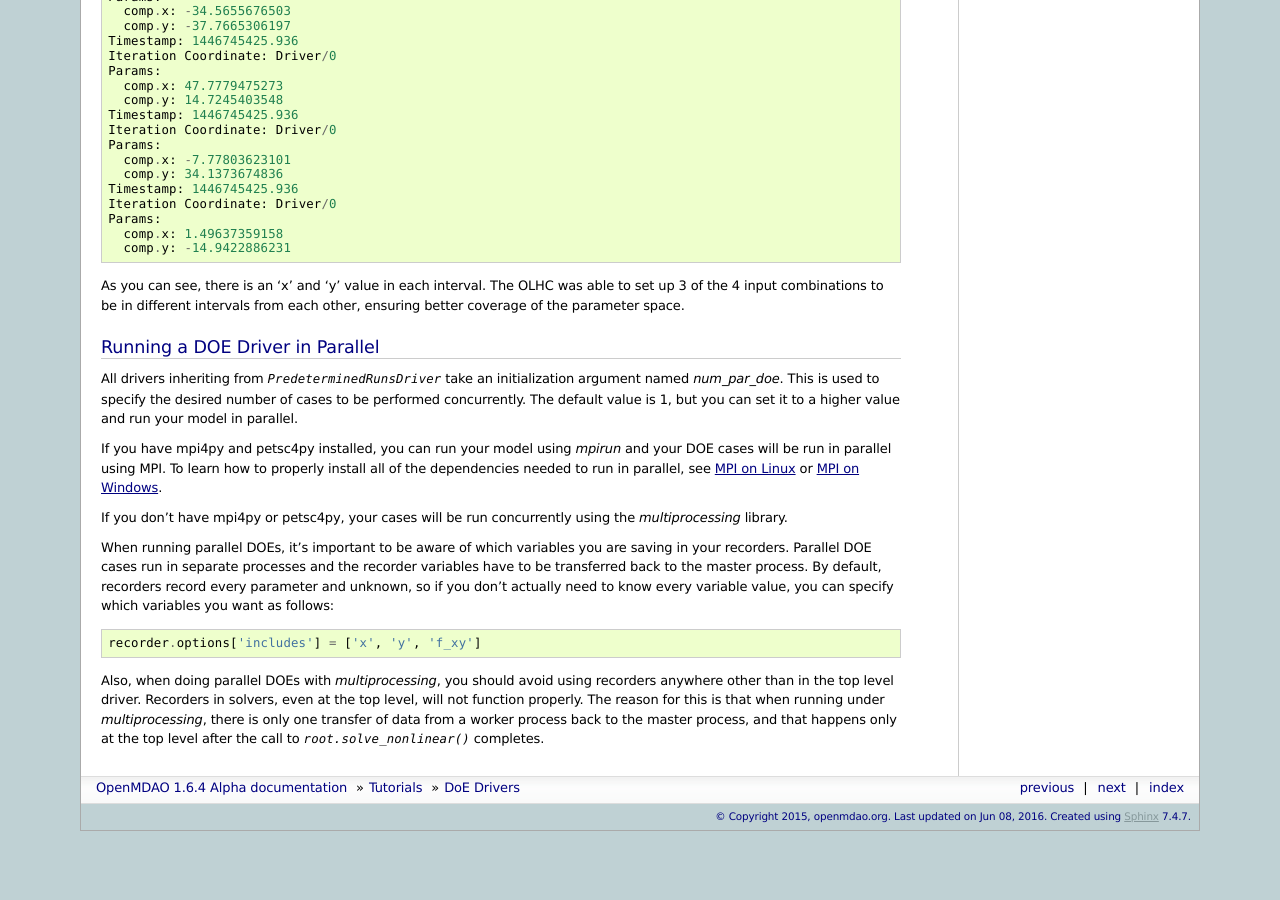
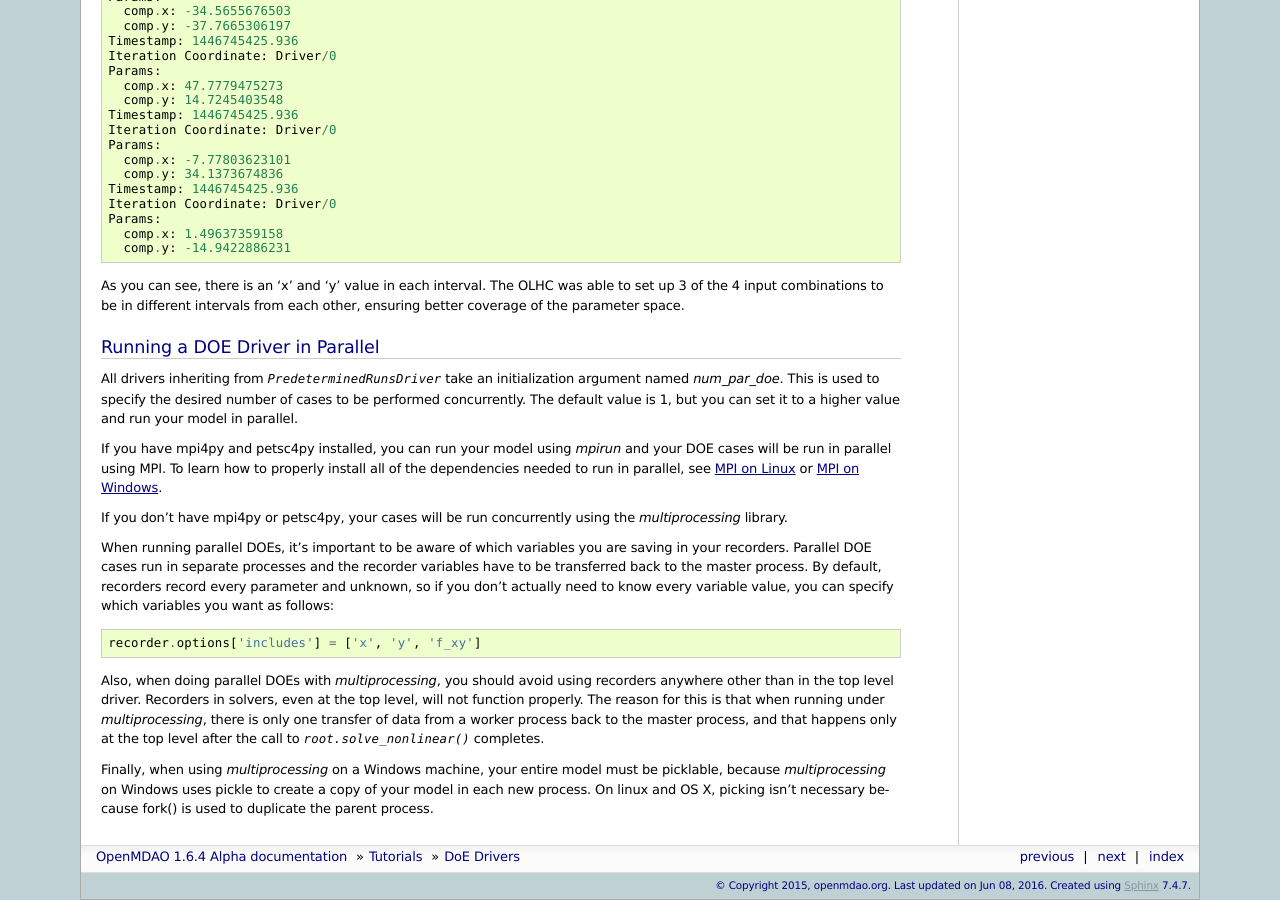
Before and after one commit to OpenMDAO/OpenMDAO1, a Sphinx documentation site: the page built from openmdao/docs/usr-guide/tutorials/doe-drivers.rst, in a window 1280 px wide and 900 px high, scrolled down 1305 px. Built offline with Sphinx 7.4.7, drawn with Linux system fonts in a browser that asks for light colours; before the commit the page ends 2136 px from its top, so only the background shows below that.

Commit message:
updated docs to mention issues on windows with parallel DOE using multiprocessing

```diff
--- a/openmdao/docs/usr-guide/tutorials/doe-drivers.rst
+++ b/openmdao/docs/usr-guide/tutorials/doe-drivers.rst
@@ -159,3 +159,8 @@ even at the top level, will not function properly. The reason for this is that
 when running under *multiprocessing*, there is only one transfer of data from
 a worker process back to the master process, and that happens only at the top
 level after the call to `root.solve_nonlinear()` completes.
+
+Finally, when using *multiprocessing* on a Windows machine, your entire model
+must be picklable, because *multiprocessing* on Windows uses pickle to create
+a copy of your model in each new process.  On linux and OS X, picking isn't
+necessary because fork() is used to duplicate the parent process.
```
